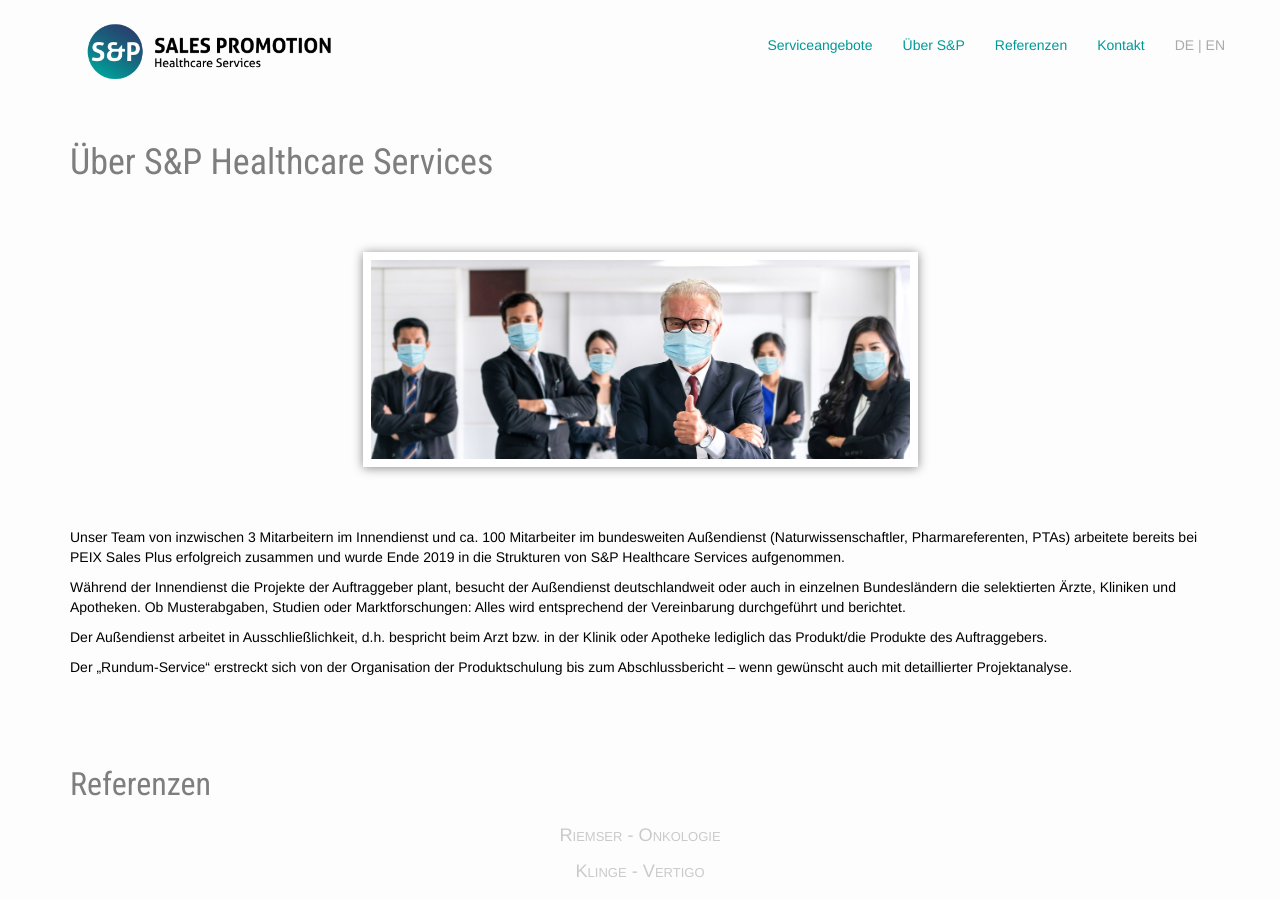
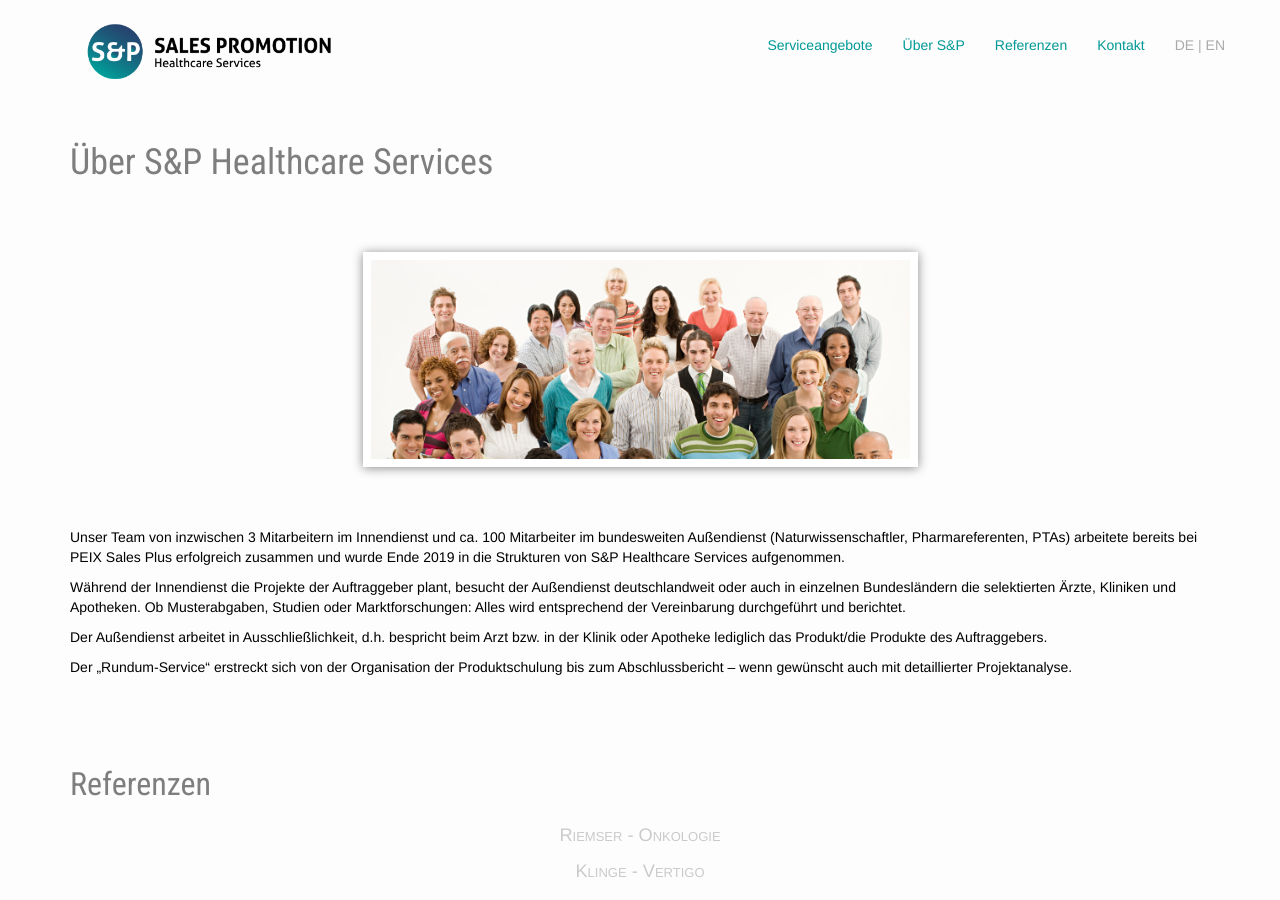
Before and after one commit to samlawski/sp-healthcare, a Jekyll site: the page built from index.html, in a window 1280 px wide and 900 px high, scrolled down 689 px. Built offline with Jekyll 4.4.1, drawn with Linux system fonts in a browser that asks for light colours; nearby versions of some CDN libraries.

Commit message:
Updated 2 files via CloudCannon

```diff
--- a/index.html
+++ b/index.html
@@ -100,7 +100,7 @@
 
   <div class="row">
     <div class="col-sm-offset-1 col-sm-10 col-md-offset-2 col-md-8 col-lg-offset-3 col-lg-6 space-after space-before">
-      <img class="img-responsive margin-center portrait editable" src="/assets/images/v3/bild9.jpg" />
+      <img class="img-responsive margin-center portrait editable" src="/uploads/istock-75940722.jpg" width="1280" />
     </div>
   </div>
 
```
Also changed, not shown: uploads/istock-75940722.jpg (added).
